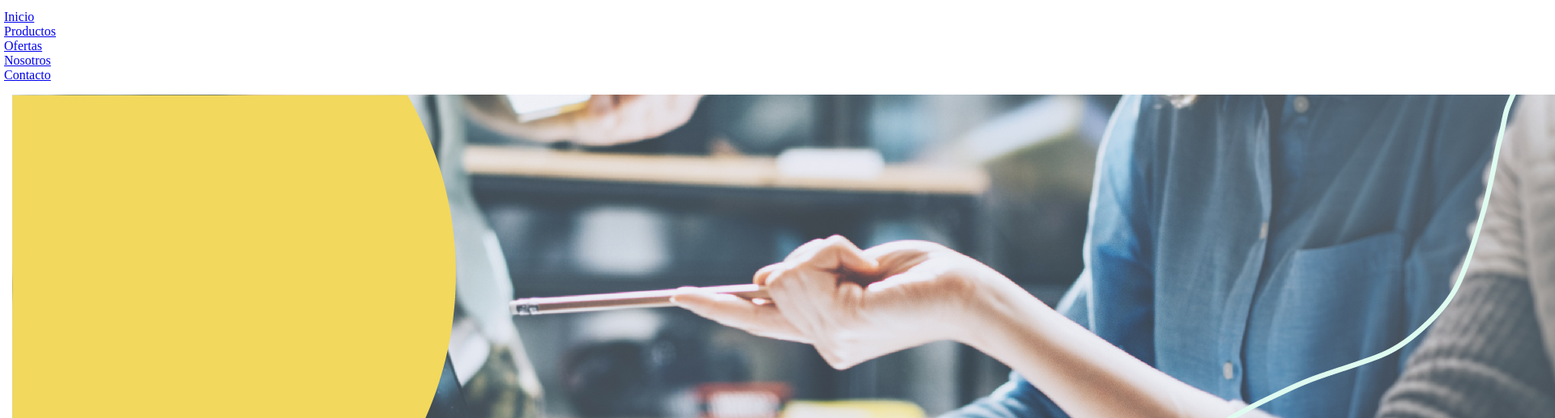
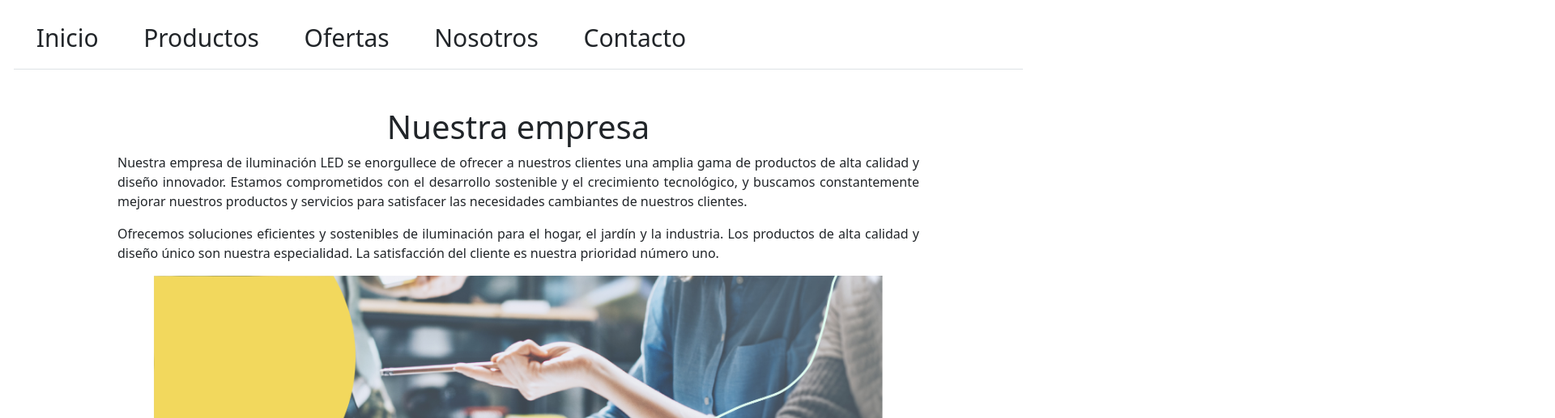
Before and after one commit to Ezequiel1980/EntregaFinal-Ezequiel-Fresch, a plain HTML site: page pages/nosotros.html in a window 1280 px wide. Shown: the part 99-616 px from the top of the page at 81% size, 1920 px wide, since content can reach past the window. Drawn offline with nearby package versions, Linux system fonts and the light colour scheme; a web font is replaced by a local one.

Commit message:
upgrade-nosotros

```diff
--- a/css/main.css
+++ b/css/main.css
@@ -165,6 +165,26 @@ footer p {
 .parraf {
 
 }
+/* nosotros */
+.nosotros {
+  display: flex;
+  flex-direction: column-reverse;
+  align-content: center;
+  align-items: center;
+
+   margin: 0 30px;
+   margin-bottom: 30px;
+
+}
+.img {
+   width: 900px;
+
+}
+.text-nosotros {
+   text-align: justify;
+   padding-bottom: 30px;
+}
+
 
 /* Hover en menu y productos */
 .card:hover {
@@ -193,6 +213,9 @@ nav ul li a:hover {
    nav ul li:hover {
       transform: none;
    }
+   .img {
+      width: 400px;
+   }
 }
 
 @media screen and (min-width: 768px) and (max-width: 1023px) {
@@ -203,9 +226,16 @@ nav ul li a:hover {
    nav ul li:hover {
       transform: none;
    }
+   .img {
+      width: 600px;
+   }
 }
 
 
-@media screen and (min-width: 1024px) and (max-width: 1919px) {}
 
-@media screen and (min-width: 1920px) {}
+@media screen and (min-width: 1024px) and (max-width: 1919px) {
+
+   .text-nosotros {
+      padding: 0 100px;
+   }
+}
--- a/pages/nosotros.html
+++ b/pages/nosotros.html
@@ -1,61 +1,99 @@
 <!DOCTYPE html>
 <html lang="en">
+
 <head>
     <meta charset="UTF-8">
     <meta http-equiv="X-UA-Compatible" content="IE=edge">
     <meta name="viewport" content="width=device-width, initial-scale=1.0">
+    <!-- Estilos Bootstrap -->
+    <link rel="stylesheet" href="../css/bootstrap.min.css">
+    <link href="https://cdn.jsdelivr.net/npm/bootstrap@5.2.2/dist/css/bootstrap.min.css" rel="stylesheet"
+        integrity="sha384-Zenh87qX5JnK2Jl0vWa8Ck2rdkQ2Bzep5IDxbcnCeuOxjzrPF/et3URy9Bv1WTRi" crossorigin="anonymous">
+    <!-- Estilos -->
+    <link rel="stylesheet" href="../css/main.css">
+    <!-- Icono web explorador -->
+    <link rel="icon" href="../img/logo solo.png">
+    <!-- Fuentes google -->
+    <link rel="preconnect" href="https://fonts.gstatic.com" crossorigin>
+    <link
+        href="https://fonts.googleapis.com/css2?family=Comfortaa:wght@300;400;500;600&family=Roboto+Condensed:ital,wght@0,300;0,400;0,700;1,300;1,700&display=swap"
+        rel="stylesheet">
+    <link href='https://unpkg.com/boxicons@2.1.4/css/boxicons.min.css' rel='stylesheet'>
+    <!-- Titulo de la Web -->
+    <title>Verde Deco Lighting</title>
 
-    <title>Verde Deco Lighting</title>
-    <link rel="stylesheet" href="../css/main.css">
-    <link rel="icon" href="../img/logo solo.png">
-    <link rel="preconnect" href="https://fonts.gstatic.com" crossorigin>
-    <link href="https://fonts.googleapis.com/css2?family=Comfortaa:wght@300;400;500;600&family=Roboto+Condensed:ital,wght@0,300;0,400;0,700;1,300;1,700&display=swap" rel="stylesheet">
-    <link href='https://unpkg.com/boxicons@2.1.4/css/boxicons.min.css' rel='stylesheet'>
-    <link href="https://fonts.googleapis.com/css2?family=Abyssinica+SIL&display=swap" rel="stylesheet">
 </head>
 
 <body>
     <header>
         <div>
-        <a href="../index.html" class="home-logo">
+            <a href="index.html" class="home-logo">
                 <img src="../img/logo completo.png" alt="logo" style="width: 200px;">
             </a>
         </div>
     </header>
-
-    <nav>
-        <ul>
-          <li><a href="../index.html">Inicio</a></li>
-          <li><a href="productos.html">Productos</a></li>
-          <li><a href="ofertas.html">Ofertas</a></li>
-          <li><a href="nosotros.html">Nosotros</a></li>
-          <li><a href="contacto.html">Contacto</a></li>
+    <nav class="navbar navbar-expand-lg bg-white">
+        <div class="container-fluid ">
+            <button class="navbar-toggler text-white " type="button" data-bs-toggle="collapse"
+                data-bs-target="#navbarSupportedContent" aria-controls="navbarSupportedContent" aria-expanded="false"
+                aria-label="Toggle navigation">
+                <span class="navbar-toggler-icon"></span>
+            </button>
+            <div class="collapse navbar-collapse  pb-2 mb-4 border-bottom border-ligth" id="navbarSupportedContent">
+                <ul class="navbar-nav me-auto mb-2 mb-lg-0">
+                    <li class="nav-item">
+                        <a class=" text-dark nav-link active" href="../index.html">Inicio</a>
+                    </li>
+                    <li class="nav-item">
+                        <a class=" text-dark nav-link active" href="productos.html">Productos</a>
+                    </li>
+                    <li class="nav-item">
+                        <a class="text-dark nav-link active" href="ofertas.html">Ofertas</a>
+                    </li>
+                    <li class="nav-item">
+                        <a class=" text-dark nav-link active" href="nosotros.html">Nosotros</a>
+                    </li>
+                    <li class="nav-item">
+                        <a class=" text-dark nav-link active" href="contacto.html">Contacto</a>
+                    </li>
                 </ul>
-
+            </div>
+        </div>
     </nav>
     <main class="nosotros">
-        <div class="center">
-            <img  src="../img/nosotros.jpg" alt="" class="img">
-        </div>
+        <picture>
+            <img src="../img/nosotros.jpg" alt="" class="img">
+        </picture>
         <div class="text-nosotros">
-            <h1>Nuestra empresa</h1>
-            <p>Nuestra empresa de iluminación LED se enorgullece de ofrecer a nuestros clientes una amplia gama de productos de alta calidad y diseño innovador. Estamos comprometidos con el desarrollo sostenible y el crecimiento tecnológico, y buscamos constantemente mejorar nuestros productos y servicios para satisfacer las necesidades cambiantes de nuestros clientes. </p>
-            <p>Ofrecemos soluciones eficientes y sostenibles de iluminación para el hogar, el jardín y la industria. Los productos de alta calidad y diseño único son nuestra especialidad. La satisfacción del cliente es nuestra prioridad número uno. </p>
+            <h1 style="text-align: center;">Nuestra empresa</h1>
+            <p>Nuestra empresa de iluminación LED se enorgullece de ofrecer a nuestros clientes una amplia gama de
+                productos de alta calidad y diseño innovador. Estamos comprometidos con el desarrollo sostenible y el
+                crecimiento tecnológico, y buscamos constantemente mejorar nuestros productos y servicios para
+                satisfacer las necesidades cambiantes de nuestros clientes. </p>
+            <p>Ofrecemos soluciones eficientes y sostenibles de iluminación para el hogar, el jardín y la industria. Los
+                productos de alta calidad y diseño único son nuestra especialidad. La satisfacción del cliente es
+                nuestra prioridad número uno. </p>
         </div>
     </main>
-    <footer >
+    <footer>
         <div class="redes">
             <ul>
-            <li><a href="https://www.instagram.com/" target="_blank" class="instagram"><i class='bx bxl-instagram-alt' ></i></a></li>
-            <li><a href="https://web.whatsapp.com/" target="_blank" class="whatsapp"><i class='bx bxl-whatsapp' ></i></a></li>
-            <li><a href="https://www.facebook.com/" target="_blank" class="facebook"><i class='bx bxl-facebook-circle' ></i></a></li>
+                <li><a href="https://www.instagram.com/" target="_blank" class="instagram"><i
+                            class='bx bxl-instagram-alt'></i></a></li>
+                <li><a href="https://web.whatsapp.com/" target="_blank" class="whatsapp"><i
+                            class='bx bxl-whatsapp'></i></a></li>
+                <li><a href="https://www.facebook.com/" target="_blank" class="facebook"><i
+                            class='bx bxl-facebook-circle'></i></a></li>
 
             </ul>
         </div>
 
-      <p >Copyright  ®2022 Verde Deco Lighting </p>
+        <p>Copyright ®2022 Verde Deco Lighting </p>
 
     </footer>
+    <script src="https://cdn.jsdelivr.net/npm/bootstrap@5.2.2/dist/js/bootstrap.min.js"
+        integrity="sha384-IDwe1+LCz02ROU9k972gdyvl+AESN10+x7tBKgc9I5HFtuNz0wWnPclzo6p9vxnk"
+        crossorigin="anonymous"></script>
 </body>
 
 </html>
```
Lines whose indentation alone changed are shown as unchanged.
